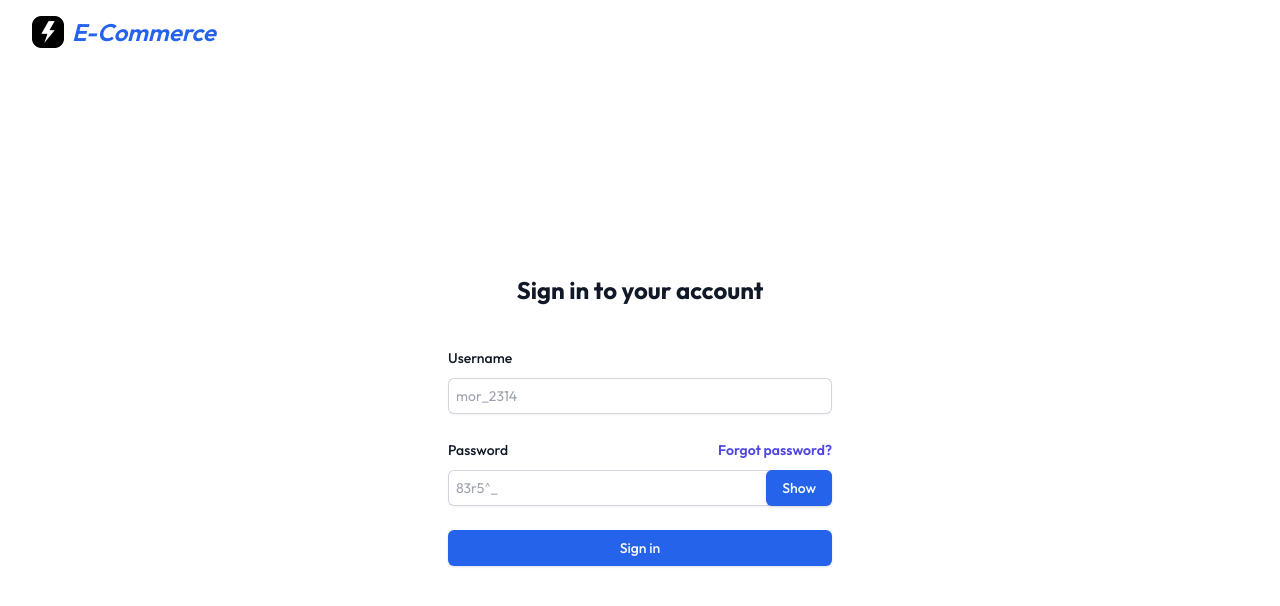
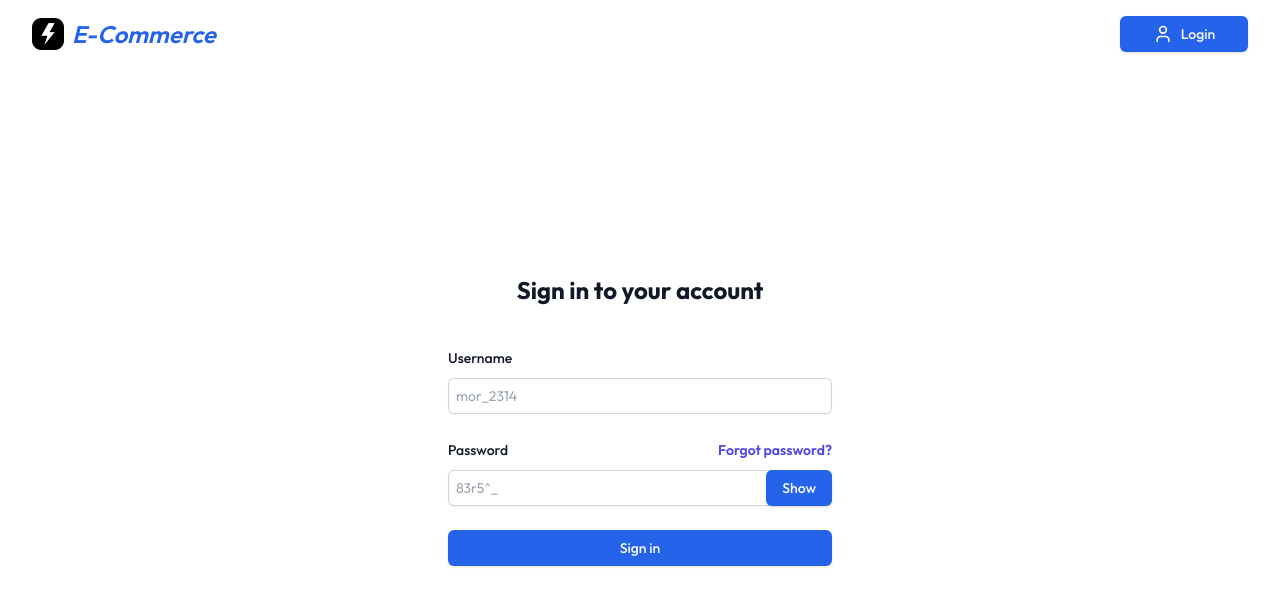
Before and after one commit to Rohit9894/-E-commerce-assignment-, a React (Vite) app: page /login in a window 1280 px wide. Shown: the top 606 px of the page. Built offline with nearby package versions, Linux system fonts and the light colour scheme.

Commit message:
login-button showing

```diff
--- a/src/components/Navbar.tsx
+++ b/src/components/Navbar.tsx
@@ -32,7 +32,7 @@ const Navbar = () => {
             </Link>
           </div>
         )}
-        {isAuth && (
+        {!isAuth && (
          <div className="hidden sm:block">
            <Button
             onClick={() => (isAuth ? "" : navigate("/login"))}
```
